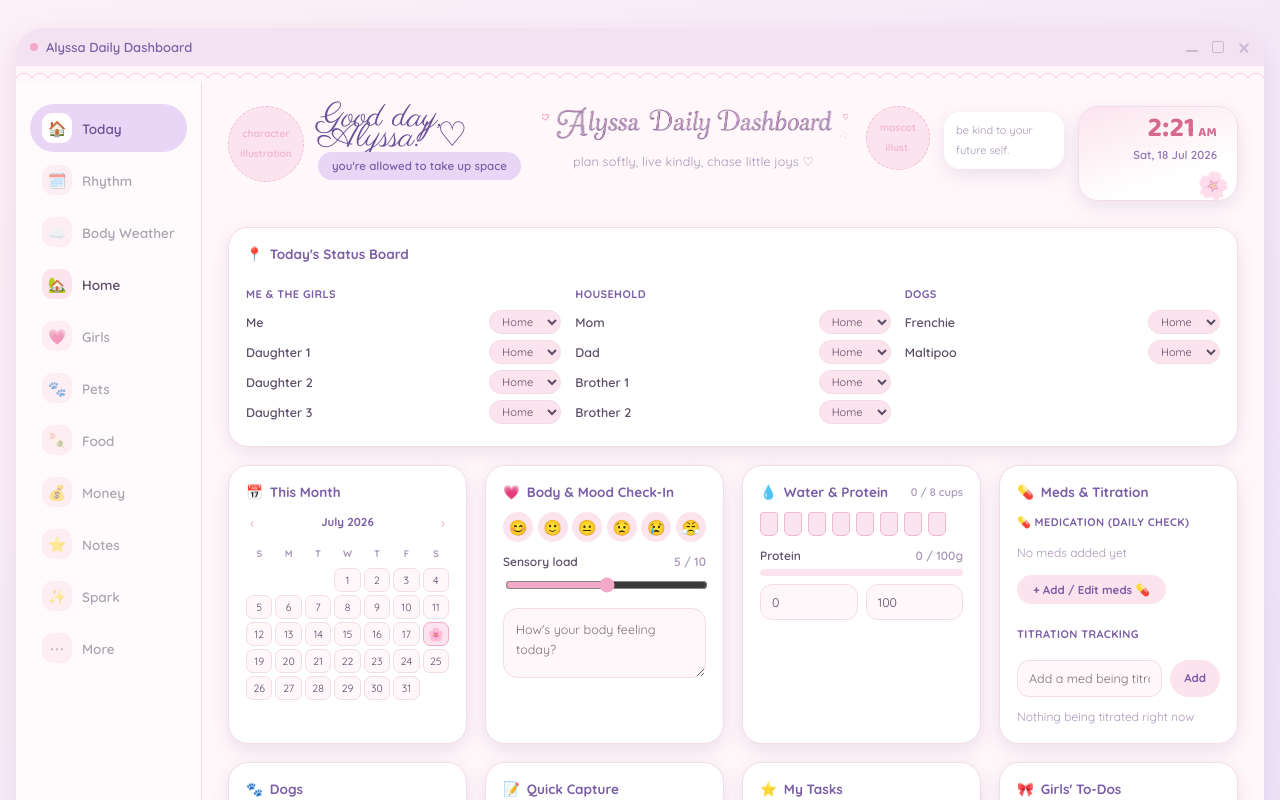
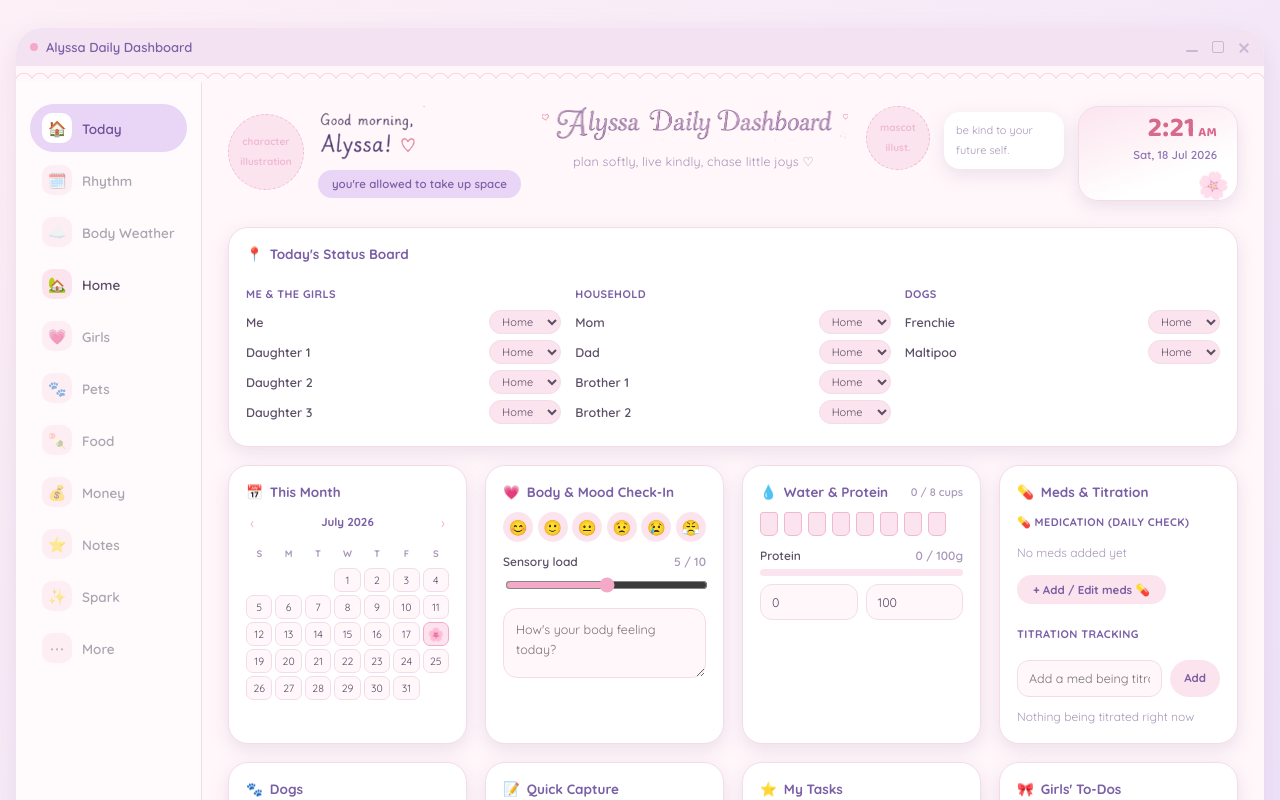
Before and after one commit to alyssabernadettebunny-wq/Dashboard-5, a React (Vite) app: page / in a window 1280 px wide. Shown: the top 800 px of the page. Built offline with nearby package versions, Linux system fonts and the light colour scheme.

Commit message:
Replace greeting text with actual banner image
Same treatment as the main title: cropped tight and background
cut to transparent so "Good morning, Alyssa! ♡" sits directly in
the header next to the avatar slot and affirmation pill instead
of being CSS-recreated text.

```diff
--- a/src/App.css
+++ b/src/App.css
@@ -194,6 +194,13 @@
   gap: 14px;
 }
 
+.greeting-block {
+  display: flex;
+  flex-direction: column;
+  align-items: flex-start;
+  gap: 8px;
+}
+
 .illustration-slot {
   display: flex;
   align-items: center;
@@ -213,12 +220,10 @@
   height: 76px;
 }
 
-.greeting-block h1 {
-  font-family: var(--font-script);
-  font-size: 34px;
-  font-weight: 700;
-  color: var(--purple-deep);
-  margin: 0 0 4px;
+.greeting-banner {
+  height: 56px;
+  width: auto;
+  display: block;
 }
 
 .affirmation-pill {
--- a/src/App.tsx
+++ b/src/App.tsx
@@ -110,11 +110,7 @@ function App() {
               <div className="header-left">
                 <div className="illustration-slot avatar-slot">character illustration</div>
                 <div className="greeting-block">
-                  <h1>
-                    Good day,
-                    <br />
-                    Alyssa! ♡
-                  </h1>
+                  <img className="greeting-banner" src="/Dashboard-5/images/greeting-banner.png" alt="Good morning, Alyssa!" />
                   <span className="affirmation-pill">{todaysAffirmation()}</span>
                 </div>
               </div>
```
Also changed, not shown: public/images/greeting-banner.png (added).
